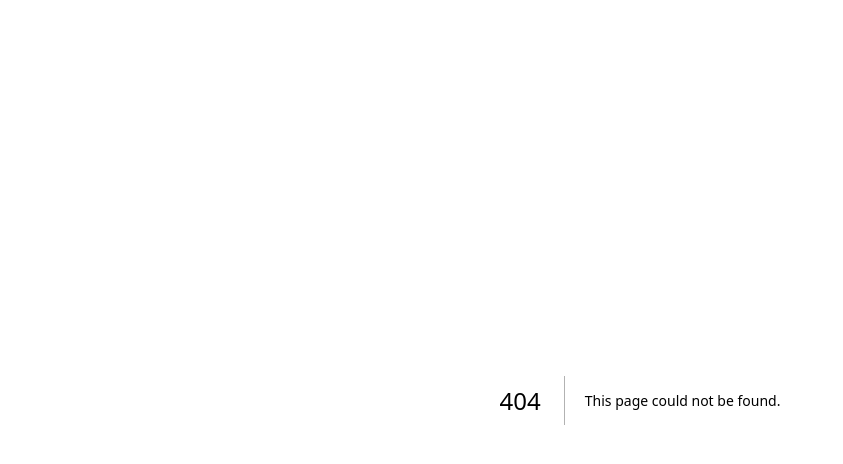
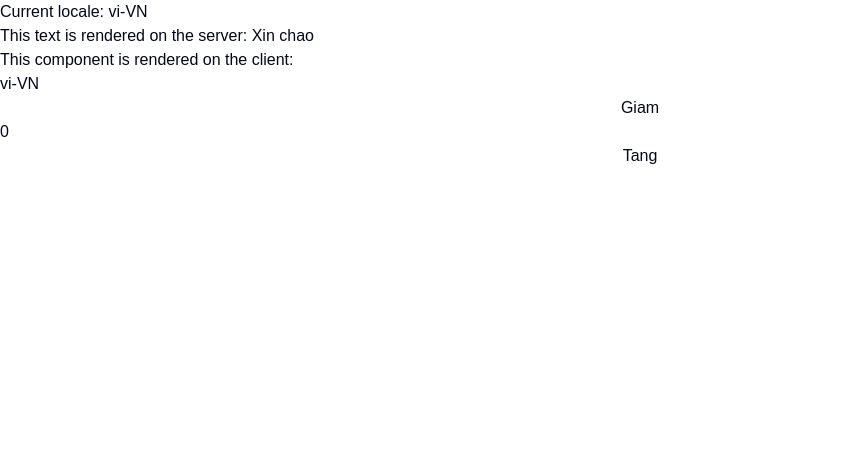
Before and after one commit to namthai-dev/LiveBotStore, a Next.js app: page /vi-VN/test in a window 1280 px wide. Before the commit this address had no page. Shown: the top 464 px of the page, without its empty margins (0-843 px from the left). Built offline with nearby package versions, Linux system fonts and the light colour scheme.

Commit message:
feat: add internationalization

```diff
--- a/app/layout.tsx
+++ b/app/[lang]/layout.tsx
@@ -1,6 +1,8 @@
 import type { Metadata } from 'next';
 import { Geist, Geist_Mono } from 'next/font/google';
-import './globals.css';
+import '../globals.css';
+
+import { Locale } from '@/features/internationalization/i18n-config';
 
 const geistSans = Geist({
   variable: '--font-geist-sans',
@@ -19,11 +21,13 @@ export const metadata: Metadata = {
 
 export default function RootLayout({
   children,
+  params
 }: Readonly<{
   children: React.ReactNode;
+  params: { lang: Locale };
 }>) {
   return (
-    <html lang="en">
+    <html lang={params.lang}>
       <body
         className={`${geistSans.variable} ${geistMono.variable} antialiased`}
       >
--- /dev/null
+++ b/app/[lang]/test/components/counter-component.tsx
@@ -0,0 +1,30 @@
+'use client';
+
+import { useState } from 'react';
+import Link from 'next/link';
+import { useSwitchLocaleHref } from '@/hooks/use-switch-locale';
+
+import type { getDictionary } from '@/features/internationalization/get-dictionaries';
+
+export function CounterComponent({
+  dictionary,
+}: {
+  dictionary: Awaited<ReturnType<typeof getDictionary>>['counter'];
+}) {
+  const [count, setCount] = useState(0);
+  const getSwitchLocaleHref = useSwitchLocaleHref()
+
+  return (
+    <div className='flex flex-col'>
+      This component is rendered on the client:
+      <Link href={getSwitchLocaleHref("vi-VN")}>vi-VN</Link>
+      <button onClick={() => setCount(n => n - 1)}>
+        {dictionary.decrement}
+      </button>
+      {count}
+      <button onClick={() => setCount(n => n + 1)}>
+        {dictionary.increment}
+      </button>
+    </div>
+  );
+}
--- /dev/null
+++ b/app/[lang]/test/page.tsx
@@ -0,0 +1,20 @@
+import { getDictionary } from '@/features/internationalization/get-dictionaries';
+import { Locale } from '@/features/internationalization/i18n-config';
+
+import { CounterComponent } from './components/counter-component';
+
+export default async function IndexPage({
+    params: { lang },
+}: {
+    params: { lang: Locale };
+}) {
+    const dictionary = await getDictionary(lang);
+
+    return (
+        <div>
+            <p>Current locale: {lang}</p>
+            <p>This text is rendered on the server: {dictionary.landing.welcome}</p>
+            <CounterComponent dictionary={dictionary.counter} />
+        </div>
+    );
+}
--- /dev/null
+++ b/features/internationalization/dictionaries/en-us.json
@@ -0,0 +1,9 @@
+{
+    "counter": {
+      "decrement": "Decrement",
+      "increment": "Increment"
+    },
+    "landing": {
+      "welcome": "Welcome"
+    }
+  }
--- /dev/null
+++ b/features/internationalization/dictionaries/vi-vn.json
@@ -0,0 +1,9 @@
+{
+    "counter": {
+      "decrement": "Giam",
+      "increment": "Tang"
+    },
+    "landing": {
+      "welcome": "Xin chao"
+    }
+  }
--- /dev/null
+++ b/features/internationalization/get-dictionaries.ts
@@ -0,0 +1,12 @@
+import "server-only";
+import type { Locale } from "./i18n-config";
+
+// We enumerate all dictionaries here for better linting and typescript support.
+// We also get the default import for cleaner types.
+const dictionaries = {
+  "en-US": () => import("./dictionaries/en-us.json").then((module) => module.default),
+  "vi-VN": () => import("./dictionaries/vi-vn.json").then((module) => module.default),
+};
+
+export const getDictionary = async (locale: Locale) =>
+  dictionaries[locale]?.() ?? dictionaries["en-US"]();
--- /dev/null
+++ b/features/internationalization/i18n-config.ts
@@ -0,0 +1,6 @@
+export const i18n = {
+    defaultLocale: 'en-US',
+    locales: ['en-US', 'vi-VN'],
+  } as const;
+
+  export type Locale = (typeof i18n)['locales'][number];
--- /dev/null
+++ b/hooks/use-switch-locale.ts
@@ -0,0 +1,16 @@
+import { usePathname } from 'next/navigation';
+
+import { Locale } from '@/features/internationalization/i18n-config';
+
+export function useSwitchLocaleHref() {
+  const pathName = usePathname();
+
+  const getSwitchLocaleHref = (locale: Locale) => {
+    if (!pathName) return '/';
+    const segments = pathName.split('/');
+    segments[1] = locale;
+    return segments.join('/');
+  };
+
+  return getSwitchLocaleHref;
+}
```
Also changed, not shown: features/internationalization/localization-middleware.ts (added, +28 -0 lines), middleware.ts (added, +10 -0 lines), app/[lang]/page.tsx (renamed from app/page.tsx), 2 other files (tests, documents, lock files or other folders).
